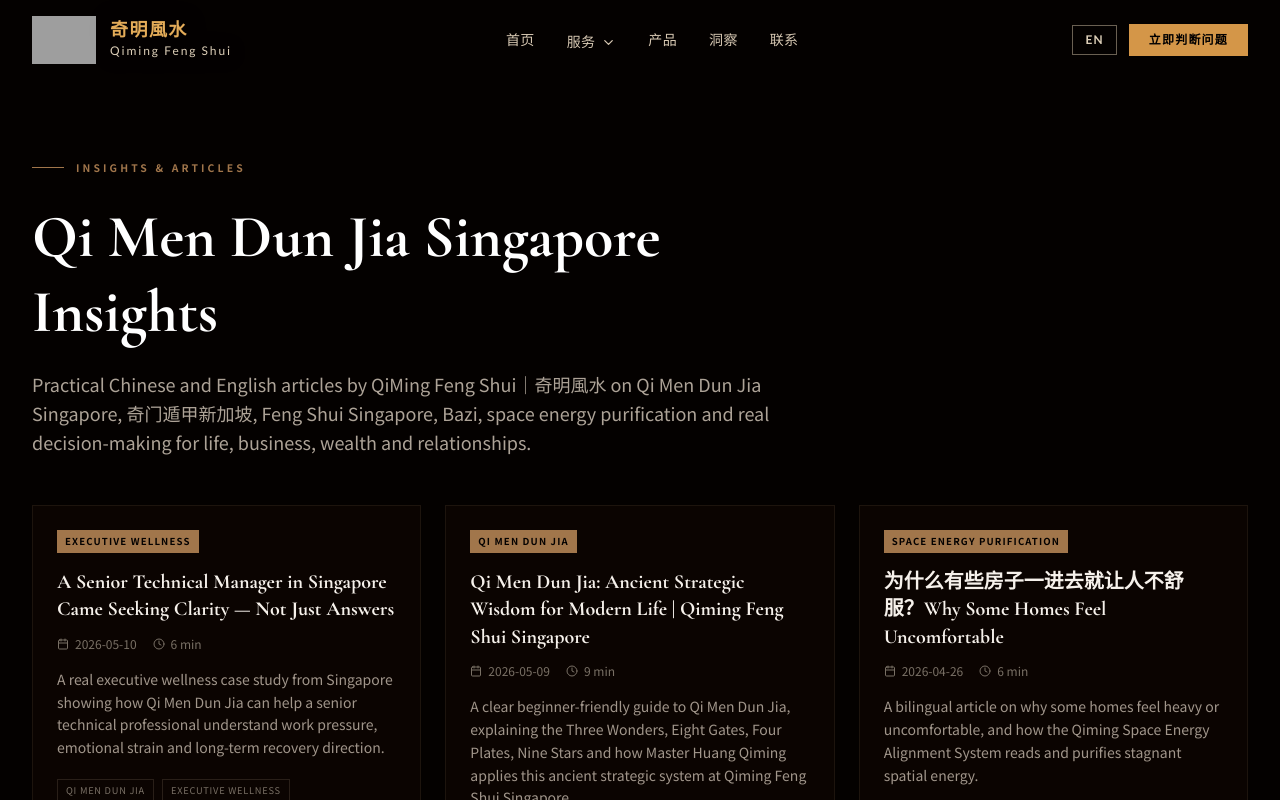
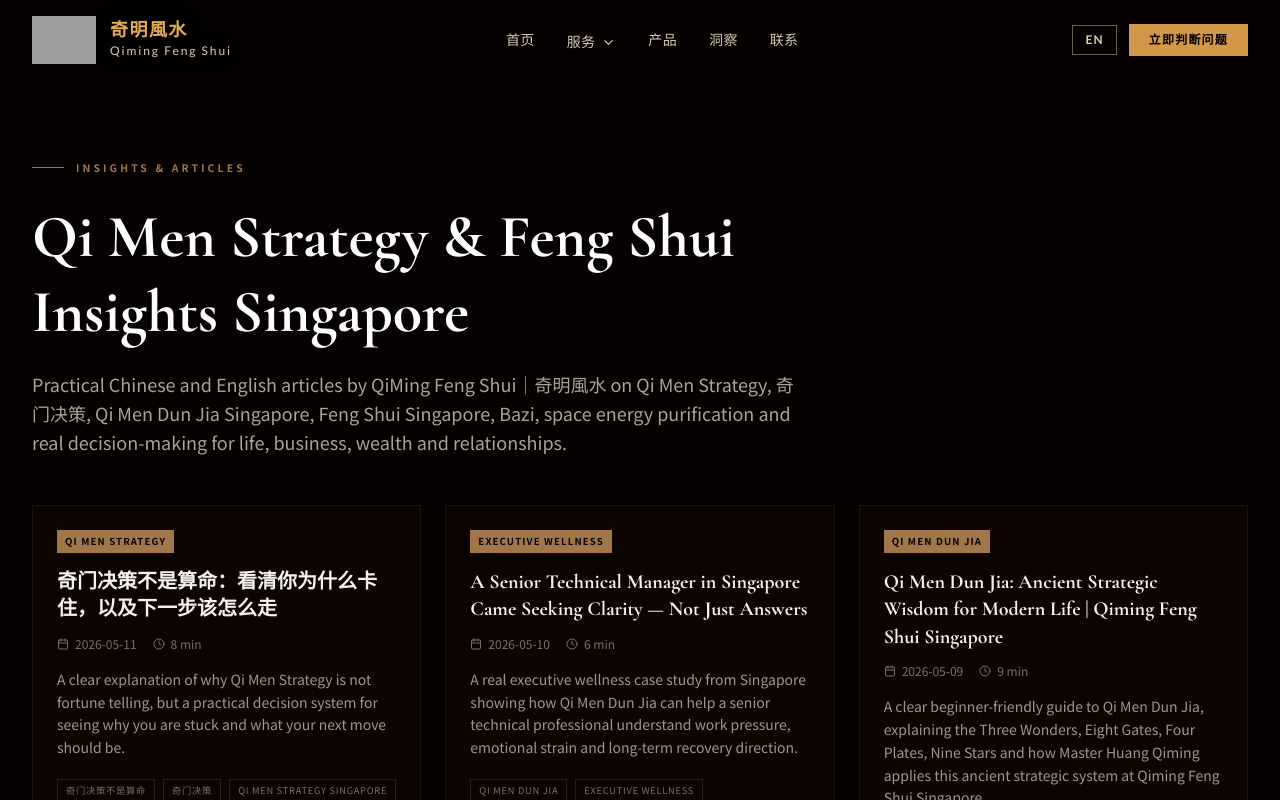
Before and after one commit to BODHIWONG/qmfeng-website, a Next.js app: page /insights in a window 1280 px wide. Shown: the top 800 px of the page. Built offline with nearby package versions, Linux system fonts and the light colour scheme; grey boxes are pictures that could not be loaded.

Commit message:
Feature Qi Men Strategy article on insights index

```diff
--- a/app/insights/page.tsx
+++ b/app/insights/page.tsx
@@ -10,8 +10,10 @@ import { qimenSingaporeBilingualPosts } from "@/lib/qimen-singapore-bilingual-po
 import { qimenDunJiaFoundationPosts } from "@/lib/qimen-dun-jia-foundation-post";
 import { spaceEnergyBlogPosts } from "@/lib/space-energy-blog-posts";
 import { executiveWellnessPosts } from "@/lib/executive-wellness-posts";
+import { qimenStrategyPositioningPosts } from "@/lib/qimen-strategy-positioning-post";
 
 const allPosts = [
+  ...qimenStrategyPositioningPosts,
   ...executiveWellnessPosts,
   ...qimenDunJiaFoundationPosts,
   ...spaceEnergyBlogPosts,
@@ -34,11 +36,11 @@ function InsightsContent() {
           </div>
 
           <h1 className="mb-5 text-4xl font-bold leading-tight md:text-6xl">
-            Qi Men Dun Jia Singapore Insights
+            Qi Men Strategy & Feng Shui Insights Singapore
           </h1>
 
           <p className="text-base leading-relaxed text-[oklch(0.72_0.02_70)] md:text-lg">
-            Practical Chinese and English articles by QiMing Feng Shui｜奇明風水 on Qi Men Dun Jia Singapore, 奇门遁甲新加坡, Feng Shui Singapore, Bazi, space energy purification and real decision-making for life, business, wealth and relationships.
+            Practical Chinese and English articles by QiMing Feng Shui｜奇明風水 on Qi Men Strategy, 奇门决策, Qi Men Dun Jia Singapore, Feng Shui Singapore, Bazi, space energy purification and real decision-making for life, business, wealth and relationships.
           </p>
         </div>
 
```
